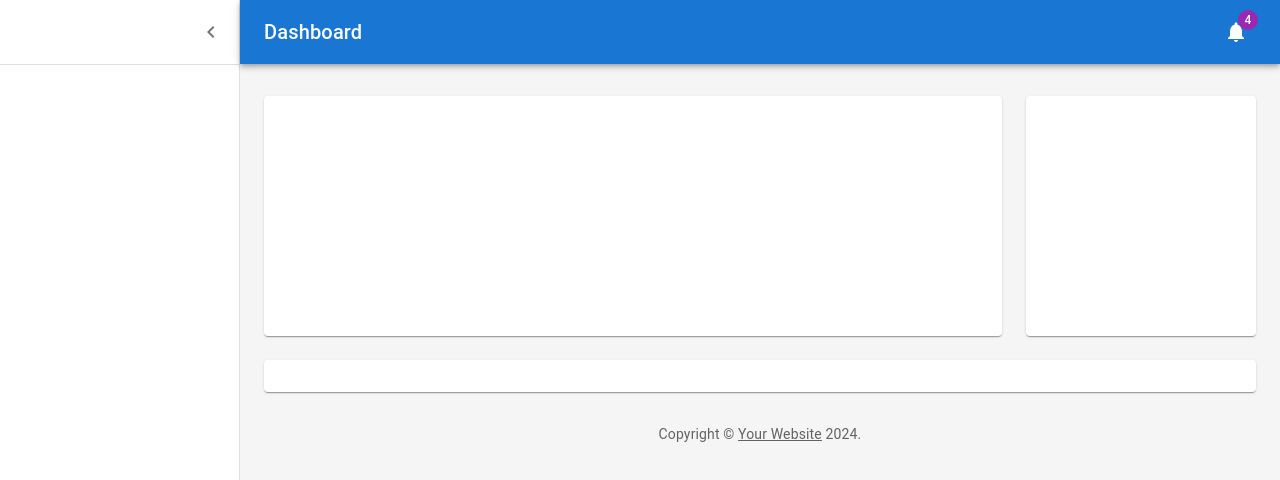
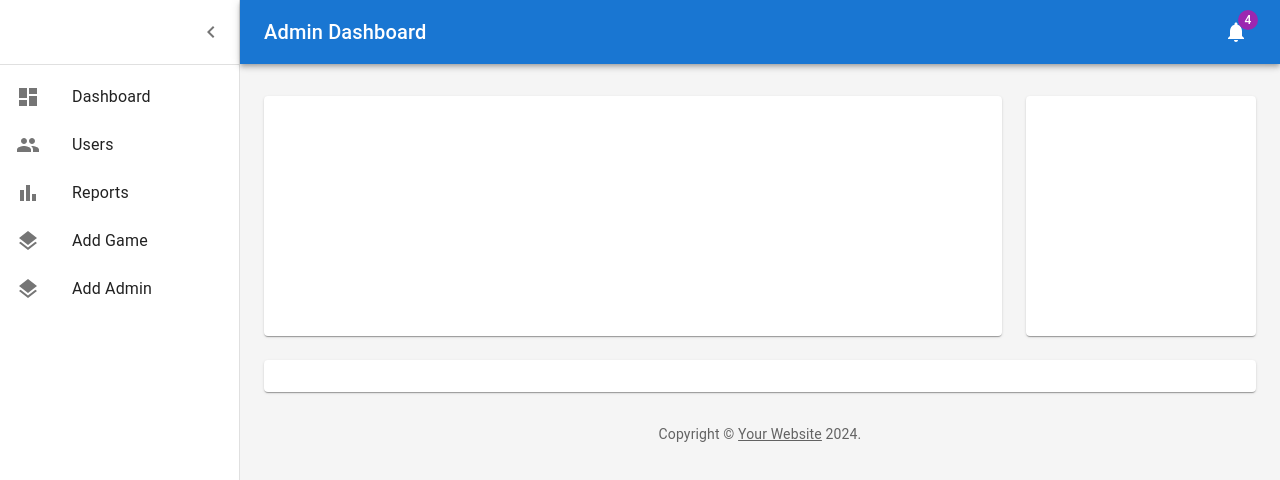
Before and after one commit to rayan1381m/Front_V2, a React (Vite) app in the folder Rayan_Front/: page /admin in a window 1280 px wide. Shown: the top 480 px of the page. Built offline with nearby package versions, Linux system fonts and the light colour scheme.

Commit message:
designing admin dashboard

```diff
--- a/Rayan_Front/src/pages/Admin.tsx
+++ b/Rayan_Front/src/pages/Admin.tsx
@@ -1,32 +1,38 @@
-import * as React from 'react';
-import { styled, createTheme, ThemeProvider } from '@mui/material/styles';
-import CssBaseline from '@mui/material/CssBaseline';
-import MuiDrawer from '@mui/material/Drawer';
-import Box from '@mui/material/Box';
-import MuiAppBar, { AppBarProps as MuiAppBarProps } from '@mui/material/AppBar';
-import Toolbar from '@mui/material/Toolbar';
-import List from '@mui/material/List';
-import Typography from '@mui/material/Typography';
-import Divider from '@mui/material/Divider';
-import IconButton from '@mui/material/IconButton';
-import Badge from '@mui/material/Badge';
-import Container from '@mui/material/Container';
-import Grid from '@mui/material/Grid';
-import Paper from '@mui/material/Paper';
-import Link from '@mui/material/Link';
-import MenuIcon from '@mui/icons-material/Menu';
-import ChevronLeftIcon from '@mui/icons-material/ChevronLeft';
-import NotificationsIcon from '@mui/icons-material/Notifications';
+import * as React from "react";
+import { styled, createTheme, ThemeProvider } from "@mui/material/styles";
+import CssBaseline from "@mui/material/CssBaseline";
+import MuiDrawer from "@mui/material/Drawer";
+import Box from "@mui/material/Box";
+import MuiAppBar, { AppBarProps as MuiAppBarProps } from "@mui/material/AppBar";
+import Toolbar from "@mui/material/Toolbar";
+import List from "@mui/material/List";
+import Typography from "@mui/material/Typography";
+import Divider from "@mui/material/Divider";
+import IconButton from "@mui/material/IconButton";
+import Badge from "@mui/material/Badge";
+import Container from "@mui/material/Container";
+import Grid from "@mui/material/Grid";
+import Paper from "@mui/material/Paper";
+import Link from "@mui/material/Link";
+import MenuIcon from "@mui/icons-material/Menu";
+import ChevronLeftIcon from "@mui/icons-material/ChevronLeft";
+import NotificationsIcon from "@mui/icons-material/Notifications";
+import { mainListItems } from "./listItems";
 
 function Copyright(props: any) {
   return (
-    <Typography variant="body2" color="text.secondary" align="center" {...props}>
-      {'Copyright © '}
+    <Typography
+      variant="body2"
+      color="text.secondary"
+      align="center"
+      {...props}
+    >
+      {"Copyright © "}
       <Link color="inherit" href="https://mui.com/">
         Your Website
-      </Link>{' '}
+      </Link>{" "}
       {new Date().getFullYear()}
-      {'.'}
+      {"."}
     </Typography>
   );
 }
@@ -38,53 +44,53 @@ interface AppBarProps extends MuiAppBarProps {
 }
 
 const AppBar = styled(MuiAppBar, {
-  shouldForwardProp: (prop) => prop !== 'open',
+  shouldForwardProp: (prop) => prop !== "open",
 })<AppBarProps>(({ theme, open }) => ({
   zIndex: theme.zIndex.drawer + 1,
-  transition: theme.transitions.create(['width', 'margin'], {
+  transition: theme.transitions.create(["width", "margin"], {
     easing: theme.transitions.easing.sharp,
     duration: theme.transitions.duration.leavingScreen,
   }),
   ...(open && {
     marginLeft: drawerWidth,
     width: `calc(100% - ${drawerWidth}px)`,
-    transition: theme.transitions.create(['width', 'margin'], {
+    transition: theme.transitions.create(["width", "margin"], {
       easing: theme.transitions.easing.sharp,
       duration: theme.transitions.duration.enteringScreen,
     }),
   }),
 }));
 
-const Drawer = styled(MuiDrawer, { shouldForwardProp: (prop) => prop !== 'open' })(
-  ({ theme, open }) => ({
-    '& .MuiDrawer-paper': {
-      position: 'relative',
-      whiteSpace: 'nowrap',
+const Drawer = styled(MuiDrawer, {
+  shouldForwardProp: (prop) => prop !== "open",
+})(({ theme, open }) => ({
+  "& .MuiDrawer-paper": {
+    position: "relative",
+    whiteSpace: "nowrap",
     width: drawerWidth,
-      transition: theme.transitions.create('width', {
+    transition: theme.transitions.create("width", {
       easing: theme.transitions.easing.sharp,
       duration: theme.transitions.duration.enteringScreen,
     }),
-      boxSizing: 'border-box',
+    boxSizing: "border-box",
     ...(!open && {
-        overflowX: 'hidden',
-        transition: theme.transitions.create('width', {
+      overflowX: "hidden",
+      transition: theme.transitions.create("width", {
         easing: theme.transitions.easing.sharp,
         duration: theme.transitions.duration.leavingScreen,
       }),
       width: theme.spacing(7),
-        [theme.breakpoints.up('sm')]: {
+      [theme.breakpoints.up("sm")]: {
         width: theme.spacing(9),
       },
     }),
   },
-  }),
-);
+}));
 
 // TODO remove, this demo shouldn't need to reset the theme.
 const defaultTheme = createTheme();
 
-export default function Admin() {
+export default function Dashboard() {
   const [open, setOpen] = React.useState(true);
   const toggleDrawer = () => {
     setOpen(!open);
@@ -92,12 +98,12 @@ export default function Admin() {
 
   return (
     <ThemeProvider theme={defaultTheme}>
-      <Box sx={{ display: 'flex' }}>
+      <Box sx={{ display: "flex" }}>
         <CssBaseline />
         <AppBar position="absolute" open={open}>
           <Toolbar
             sx={{
-              pr: '24px', // keep right padding when drawer closed
+              pr: "24px", // keep right padding when drawer closed
             }}
           >
             <IconButton
@@ -106,8 +112,8 @@ export default function Admin() {
               aria-label="open drawer"
               onClick={toggleDrawer}
               sx={{
-                marginRight: '36px',
-                ...(open && { display: 'none' }),
+                marginRight: "36px",
+                ...(open && { display: "none" }),
               }}
             >
               <MenuIcon />
@@ -119,7 +125,7 @@ export default function Admin() {
               noWrap
               sx={{ flexGrow: 1 }}
             >
-              Dashboard
+              Admin Dashboard
             </Typography>
             <IconButton color="inherit">
               <Badge badgeContent={4} color="secondary">
@@ -131,9 +137,9 @@ export default function Admin() {
         <Drawer variant="permanent" open={open}>
           <Toolbar
             sx={{
-              display: 'flex',
-              alignItems: 'center',
-              justifyContent: 'flex-end',
+              display: "flex",
+              alignItems: "center",
+              justifyContent: "flex-end",
               px: [1],
             }}
           >
@@ -142,17 +148,18 @@ export default function Admin() {
             </IconButton>
           </Toolbar>
           <Divider />
+          <List component="nav">{mainListItems}</List>
         </Drawer>
         <Box
           component="main"
           sx={{
             backgroundColor: (theme) =>
-              theme.palette.mode === 'light'
+              theme.palette.mode === "light"
                 ? theme.palette.grey[100]
                 : theme.palette.grey[900],
             flexGrow: 1,
-            height: '100vh',
-            overflow: 'auto',
+            height: "100vh",
+            overflow: "auto",
           }}
         >
           <Toolbar />
@@ -163,29 +170,28 @@ export default function Admin() {
                 <Paper
                   sx={{
                     p: 2,
-                    display: 'flex',
-                    flexDirection: 'column',
+                    display: "flex",
+                    flexDirection: "column",
                     height: 240,
                   }}
-                >
-                </Paper>
+                ></Paper>
               </Grid>
               {/* Recent Deposits */}
               <Grid item xs={12} md={4} lg={3}>
                 <Paper
                   sx={{
                     p: 2,
-                    display: 'flex',
-                    flexDirection: 'column',
+                    display: "flex",
+                    flexDirection: "column",
                     height: 240,
                   }}
-                >
-                </Paper>
+                ></Paper>
               </Grid>
               {/* Recent Orders */}
               <Grid item xs={12}>
-                <Paper sx={{ p: 2, display: 'flex', flexDirection: 'column' }}>
-                </Paper>
+                <Paper
+                  sx={{ p: 2, display: "flex", flexDirection: "column" }}
+                ></Paper>
               </Grid>
             </Grid>
             <Copyright sx={{ pt: 4 }} />
--- /dev/null
+++ b/Rayan_Front/src/pages/listItems.tsx
@@ -0,0 +1,43 @@
+import * as React from "react";
+import ListItemButton from "@mui/material/ListItemButton";
+import ListItemIcon from "@mui/material/ListItemIcon";
+import ListItemText from "@mui/material/ListItemText";
+import DashboardIcon from "@mui/icons-material/Dashboard";
+import PeopleIcon from "@mui/icons-material/People";
+import BarChartIcon from "@mui/icons-material/BarChart";
+import LayersIcon from "@mui/icons-material/Layers";
+
+export const mainListItems = (
+  <React.Fragment>
+    <ListItemButton>
+      <ListItemIcon>
+        <DashboardIcon />
+      </ListItemIcon>
+      <ListItemText primary="Dashboard" />
+    </ListItemButton>
+    <ListItemButton>
+      <ListItemIcon>
+        <PeopleIcon />
+      </ListItemIcon>
+      <ListItemText primary="Users" />
+    </ListItemButton>
+    <ListItemButton>
+      <ListItemIcon>
+        <BarChartIcon />
+      </ListItemIcon>
+      <ListItemText primary="Reports" />
+    </ListItemButton>
+    <ListItemButton>
+      <ListItemIcon>
+        <LayersIcon />
+      </ListItemIcon>
+      <ListItemText primary="Add Game" />
+    </ListItemButton>
+    <ListItemButton>
+      <ListItemIcon>
+        <LayersIcon />
+      </ListItemIcon>
+      <ListItemText primary="Add Admin" />
+    </ListItemButton>
+  </React.Fragment>
+);
```
Lines whose indentation alone changed are shown as unchanged.
